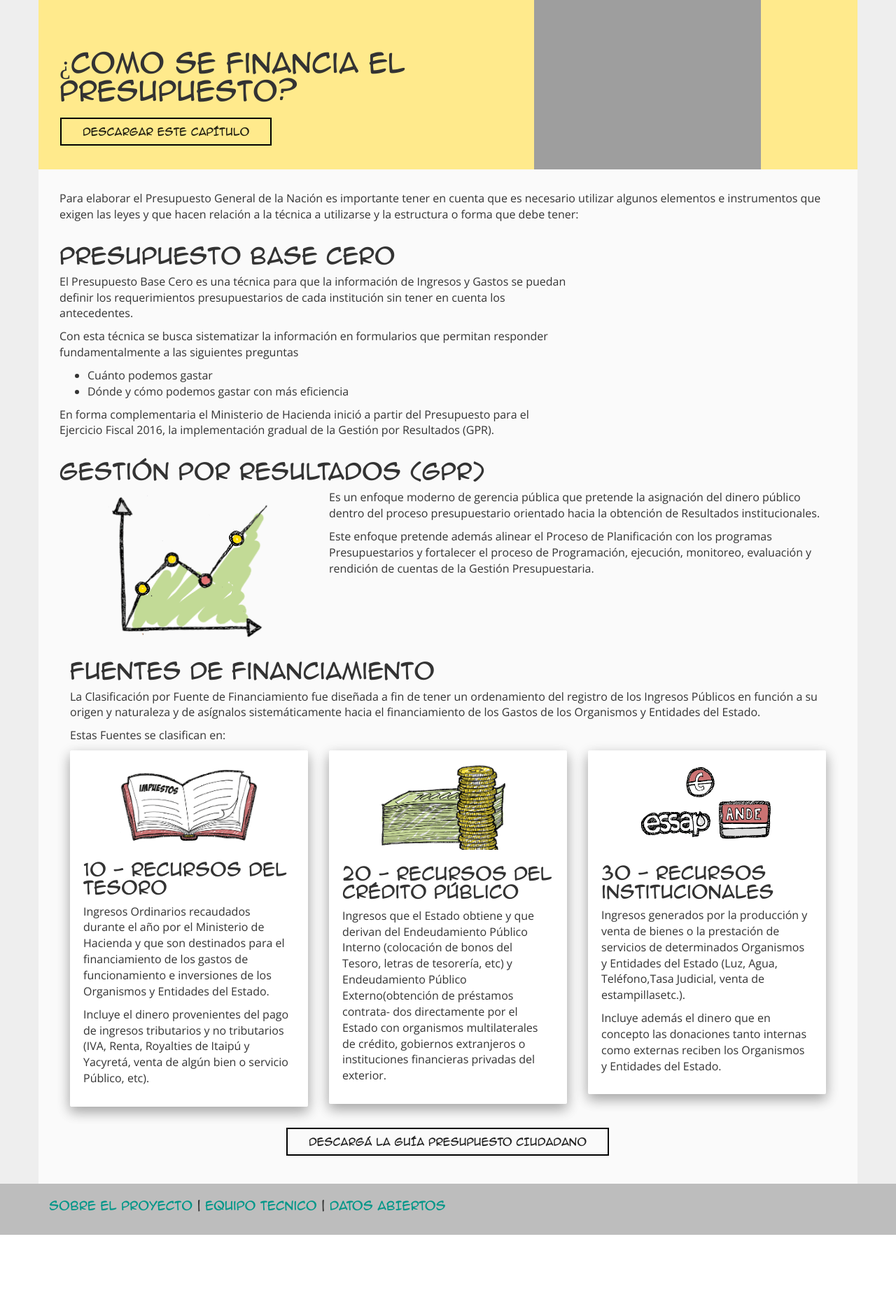
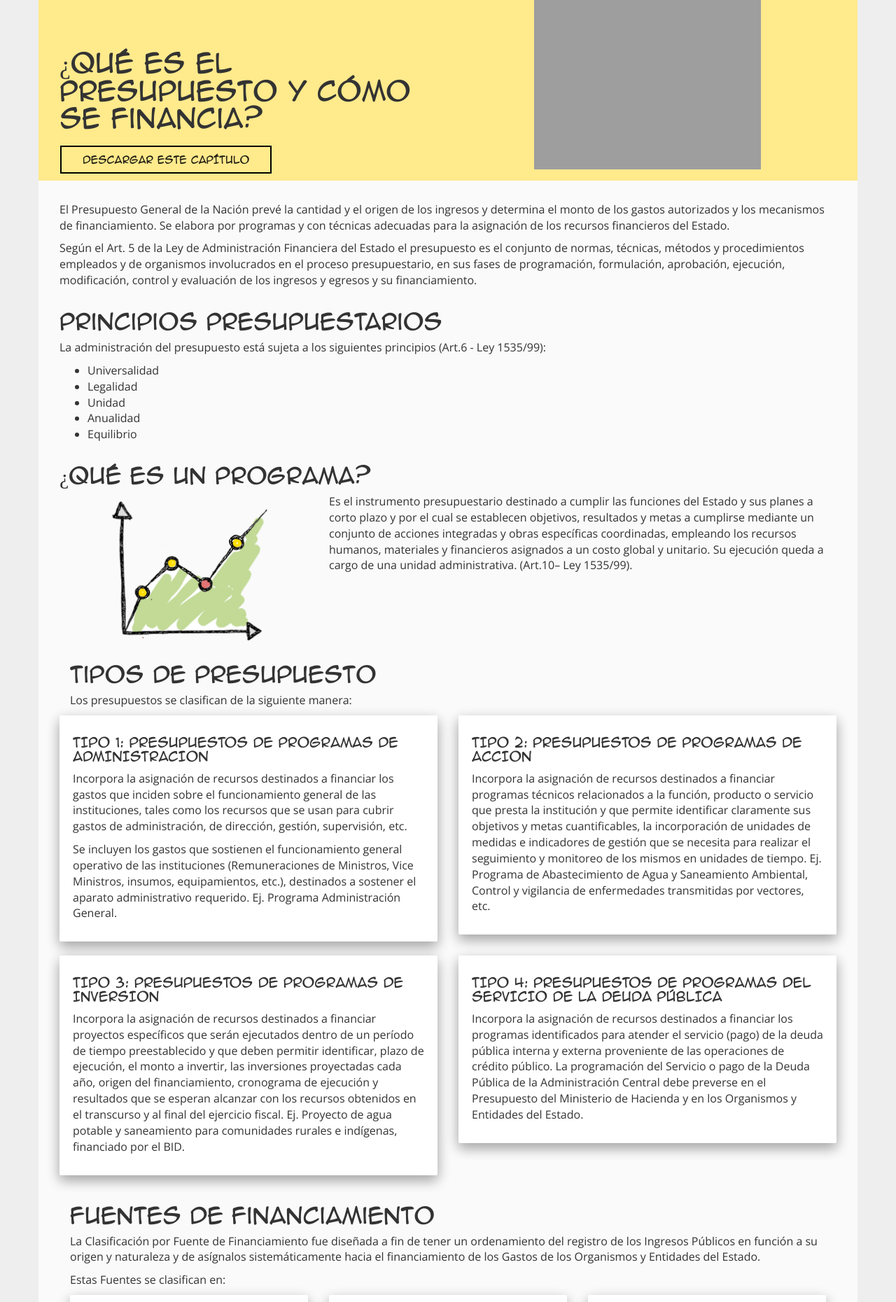
Before and after one commit to Girolabs/PresupuestoCiudadano, a Django app: page /financiacion/ in a window 1280 px wide. Shown: the part 60-1920 px from the top of the page at 70% size. Before the commit the page ends 1824 px from the top, so only its background shows below. Run offline with Django 3.2, Linux system fonts and the light colour scheme; some libraries are stand-ins or nearby versions; grey boxes are pictures that could not be loaded.

Commit message:
cambio de textos y mejoras de visualizacion

```diff
--- a/presupuesto_ciudadano/main/static/css/main.css
+++ b/presupuesto_ciudadano/main/static/css/main.css
@@ -77,6 +77,15 @@ h2, h3,h4, h5	{
     font-size: 14px;
 }
 
+img.congreso {
+       position: relative;
+    /* top: 0px; */
+    text-align: center;
+    top: -7px;
+    width: 340px;
+    left: -60px;;
+}
+
 
 .caja {
         border: solid 2px #333;
@@ -118,20 +127,10 @@ h2, h3,h4, h5	{
 }
 
 
-img.congreso  {
-  position: relative;
-    top: -60px;
-}
-
-img.congreso  {
-
-    width: 190px;
-
-}
 
 img.familia {
       position: relative;
-    bottom: -20px;
+    bottom: 30px;
     width: 225px;
 }
 
@@ -269,11 +268,7 @@ margin-top: 51px;
 }
 
 
-img.congreso {
-    position: relative;
-     top: 0px;
-    text-align: center;
-}
+
 
 
 .nino {
--- a/presupuesto_ciudadano/main/static/js/burbuja.js
+++ b/presupuesto_ciudadano/main/static/js/burbuja.js
@@ -14,7 +14,7 @@
       d3.csv("/static/js/"+archivo +".csv", function (error, data) {
 
         var width = $("#burbuja").width(), height = 400;
-        var fill = d3.scale.ordinal().range(['#827d92','#827354','#523536','#72856a','#2a3285','#383435'])
+        var fill = d3.scale.ordinal().range(['#607D8B','#C9D997','#009688','#673AB7','#FFA500','#EEBBBA'])
         var svg = d3.select("#burbuja").append("svg")
             .attr("width", width)
             .attr("height", height);
--- a/presupuesto_ciudadano/main/templates/financiacion.html
+++ b/presupuesto_ciudadano/main/templates/financiacion.html
@@ -4,7 +4,14 @@
 
   {% block contenido%}
 
+<style type="text/css">
+.tipo-presupuesto .col-md-6{
 
+	/*min-height: 450px;*/
+
+}
+
+</style>
 
     <div class="container container-principal financiacion">
 
@@ -13,7 +20,7 @@
 
 				<div class="">
 					<div class="col-md-6 titulo ">
-						<h1 class="wow fadeInLeft">¿Como se Financia el presUpuesto?</h1>
+						<h1 class="wow fadeInLeft">¿Qué es el presupuesto y cómo se financia?</h1>
 						<a class="btn btn-default  wow fadeInUp">Descargar este capítulo</a>
 					</div>
 
@@ -36,26 +43,23 @@
 
 				<div class="col-md-12">
 
-						<p>Para elaborar el Presupuesto General de la Nación es importante tener en cuenta que es necesario
-					utilizar algunos elementos e instrumentos que exigen las leyes y que hacen relación a la técnica a
-					utilizarse y la estructura o forma que debe tener:</p>
+					<p>El Presupuesto General de la Nación prevé la cantidad y el origen de los ingresos y determina el monto de los gastos autorizados y los mecanismos de financiamiento. Se elabora por programas y con técnicas  adecuadas para la asignación de los recursos financieros del Estado.</p>
+
+					<p>Según el Art. 5 de la Ley de Administración Financiera del Estado el presupuesto es el conjunto de normas, técnicas, métodos y procedimientos empleados y de organismos involucrados en el proceso presupuestario, en sus fases de programación, formulación, aprobación, ejecución, modificación, control y evaluación de los ingresos y egresos y su financiamiento.</p>
 				</div>
 
 				<div class="col-md-8">
 
 
-					<h2 class="wow fadeInLeft" data-wow-delay="0.1s">Presupuesto Base Cero</h2>
-					<p>El Presupuesto Base Cero es una técnica para que la información de Ingresos y Gastos se puedan definir los requerimientos presupuestarios de cada institución sin tener en cuenta los antecedentes.</p>
-					<p>Con esta técnica se busca sistematizar la información en formularios que permitan responder fundamentalmente a
-					las siguientes preguntas
+					<h2 class="wow fadeInLeft" data-wow-delay="0.1s">Principios presupuestarios</h2>
+					<p>La administración del presupuesto está sujeta a los siguientes principios (Art.6 - Ley 1535/99):</p>
 					<ul>
-						<li>Cuánto podemos gastar</li>
-						<li>Dónde y cómo podemos gastar con más eficiencia</li>
+						<li>Universalidad</li>
+						<li>Legalidad</li>
+						<li>Unidad</li>
+						<li>Anualidad</li>
+						<li>Equilibrio</li>
 					</ul>
-					 </p>
-
-					<p>En forma complementaria el Ministerio de Hacienda inició a partir del Presupuesto para el Ejercicio
-					Fiscal 2016, la implementación gradual de la Gestión por Resultados (GPR).</p>
 
 
 				</div>
@@ -72,7 +76,7 @@
 	</section>
 
 		<section>
-			<h2 class="wow fadeInLeft"  data-wow-delay="0.6s">Gestión por resultados (GPR)</h2>
+			<h2 class="wow fadeInLeft"  data-wow-delay="0.6s">¿Qué es un programa?</h2>
 			<div class="col-md-4 ">
 				<div class="text-center">
 					<img src="{% static 'img/31-grafico.png' %} " class="grafico wow fadeInUp">
@@ -82,13 +86,83 @@
 			</div>
 
 			<div class="col-md-8">
-					<p>Es un enfoque moderno de gerencia pública que pretende
-					la asignación del dinero público dentro del proceso presupuestario orientado hacia la obtención de Resultados
-					institucionales.</p>
-					<p>Este enfoque pretende además alinear el Proceso de Planificación con los programas Presupuestarios y fortalecer el proceso de Programación, ejecución, monitoreo, evaluación y rendición de cuentas de la Gestión Presupuestaria.</p>
+					<p>Es el instrumento presupuestario destinado a cumplir las funciones del Estado y sus planes a corto plazo y por el cual se establecen objetivos, resultados y metas a cumplirse mediante un conjunto de acciones integradas y obras específicas coordinadas, empleando los recursos humanos, materiales y financieros asignados a un costo global y unitario. Su ejecución queda a cargo de una unidad administrativa. (Art.10– Ley 1535/99).</p>
+			</div>
+	</section>
+
+		<section class="tipo-presupuesto">
+			<div class="col-md-12">
+				<h2 class="wow fadeInLeft" data-wow-delay="1s">Tipos de Presupuesto</h2>
+
+			<p>Los presupuestos se clasifican de la siguiente manera:</p>
+
+
+
 
 			</div>
-	</section>
+
+			<div class="row">
+
+			<div class="col-md-6 wow fadeInUp" data-wow-delay="0.3s">
+				<div class="well">
+
+
+
+				<h4>TIPO 1: PRESUPUESTOS DE PROGRAMAS DE ADMINISTRACION</h4>
+				<p>Incorpora la asignación de recursos destinados a financiar los gastos que inciden sobre el funcionamiento general de las instituciones, tales como los recursos que se usan para cubrir gastos de administración, de dirección, gestión, supervisión, etc.</p>
+				<p>Se incluyen los gastos que sostienen el funcionamiento general operativo de las instituciones (Remuneraciones de Ministros, Vice Ministros, insumos, equipamientos, etc.), destinados a sostener el aparato administrativo requerido. Ej. Programa Administración General.</p>
+
+
+				</div>
+
+			</div>
+			<div class="col-md-6 wow fadeInUp" data-wow-delay="0.6s">
+				<div class="well">
+
+
+				<h4>TIPO 2: PRESUPUESTOS DE PROGRAMAS DE ACCION</h4>
+				<p>Incorpora la asignación de recursos destinados a financiar programas técnicos relacionados a la función, producto o servicio que presta la institución y que permite identificar claramente sus objetivos y metas cuantificables, la incorporación de unidades de medidas e indicadores de gestión que se necesita para realizar el seguimiento y monitoreo de los mismos en unidades de tiempo. Ej. Programa de Abastecimiento de Agua y Saneamiento Ambiental, Control y vigilancia de enfermedades transmitidas por vectores, etc.</p>
+
+				</div>
+
+			</div>
+
+			</div>
+
+			<div class="row">
+			<div class="col-md-6 wow fadeInUp" data-wow-delay="0.9s">
+				<div class="well">
+					<div class="text-center">
+
+				</div>
+
+				<h4>TIPO 3: PRESUPUESTOS DE PROGRAMAS DE INVERSION</h4>
+				<p>Incorpora la asignación de recursos destinados a financiar proyectos específicos que serán ejecutados dentro de un período de tiempo preestablecido y que deben permitir identificar, plazo de ejecución, el monto a invertir, las inversiones proyectadas cada año, origen del financiamiento, cronograma de ejecución y resultados que se esperan alcanzar con los recursos obtenidos en el transcurso y al final del ejercicio fiscal. Ej. Proyecto de agua potable y saneamiento para comunidades rurales e indígenas, financiado por el BID.</p>
+
+
+				</div>
+
+			</div>
+
+			<div class="col-md-6 wow fadeInUp" data-wow-delay="0.9s">
+				<div class="well">
+					<div class="text-center">
+
+				</div>
+
+				<h4>TIPO 4: PRESUPUESTOS DE PROGRAMAS DEL SERVICIO DE LA DEUDA PÚBLICA</h4>
+				<p>Incorpora la asignación de recursos destinados a financiar los programas identificados para atender el servicio (pago) de la deuda pública interna y externa proveniente de las operaciones de crédito público. La programación del Servicio o pago de la Deuda Pública de la Administración Central debe preverse en el Presupuesto del Ministerio de Hacienda y en los Organismos y Entidades del Estado.</p>
+
+
+				</div>
+
+			</div>
+			</div>
+
+
+		</section>
+
+
 		<section>
 			<div class="col-md-12">
 				<h2 class="wow fadeInLeft" data-wow-delay="1s">Fuentes de financiamiento</h2>
```
Also changed, not shown: presupuesto_ciudadano/main/templates/ejecucion.html (+22 -15 lines), presupuesto_ciudadano/main/templates/gastos.html (+72 -11 lines), presupuesto_ciudadano/main/templates/index.html (+5 -5 lines), presupuesto_ciudadano/main/static/img/palacio.png (added), presupuesto_ciudadano/main/static/img/personitas-02.png (added), presupuesto_ciudadano/main/static/img/personitas-completo.png (added), presupuesto_ciudadano/main/static/treemap/entidadesFinal.csv (added).
